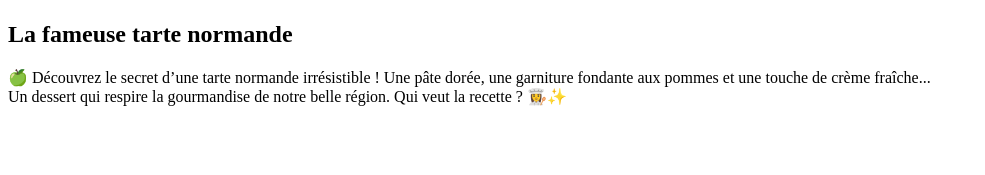
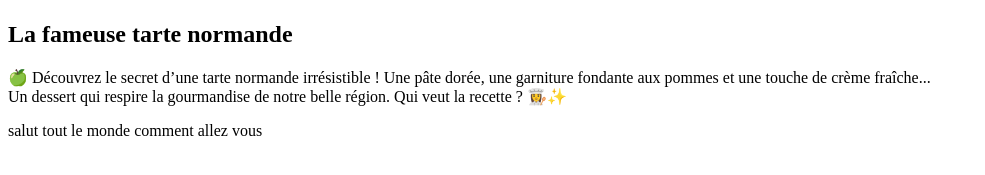
Before and after one commit to kylian-varin-nws/Recette-cuisine, a plain HTML site: page index1.html in a window 1280 px wide. Shown: the part 383-558 px from the top of the page, without its empty margins (0-985 px from the left). Drawn offline with Linux system fonts and the light colour scheme.

Commit message:
cooment allez vous

```diff
--- a/index1.html
+++ b/index1.html
@@ -16,5 +16,7 @@
       <br />Un dessert qui respire la gourmandise de notre belle région. Qui
       veut la recette ? 👩‍🍳✨
     </p>
+
+    <p>salut tout le monde comment allez vous</p>
   </body>
 </html>
```
